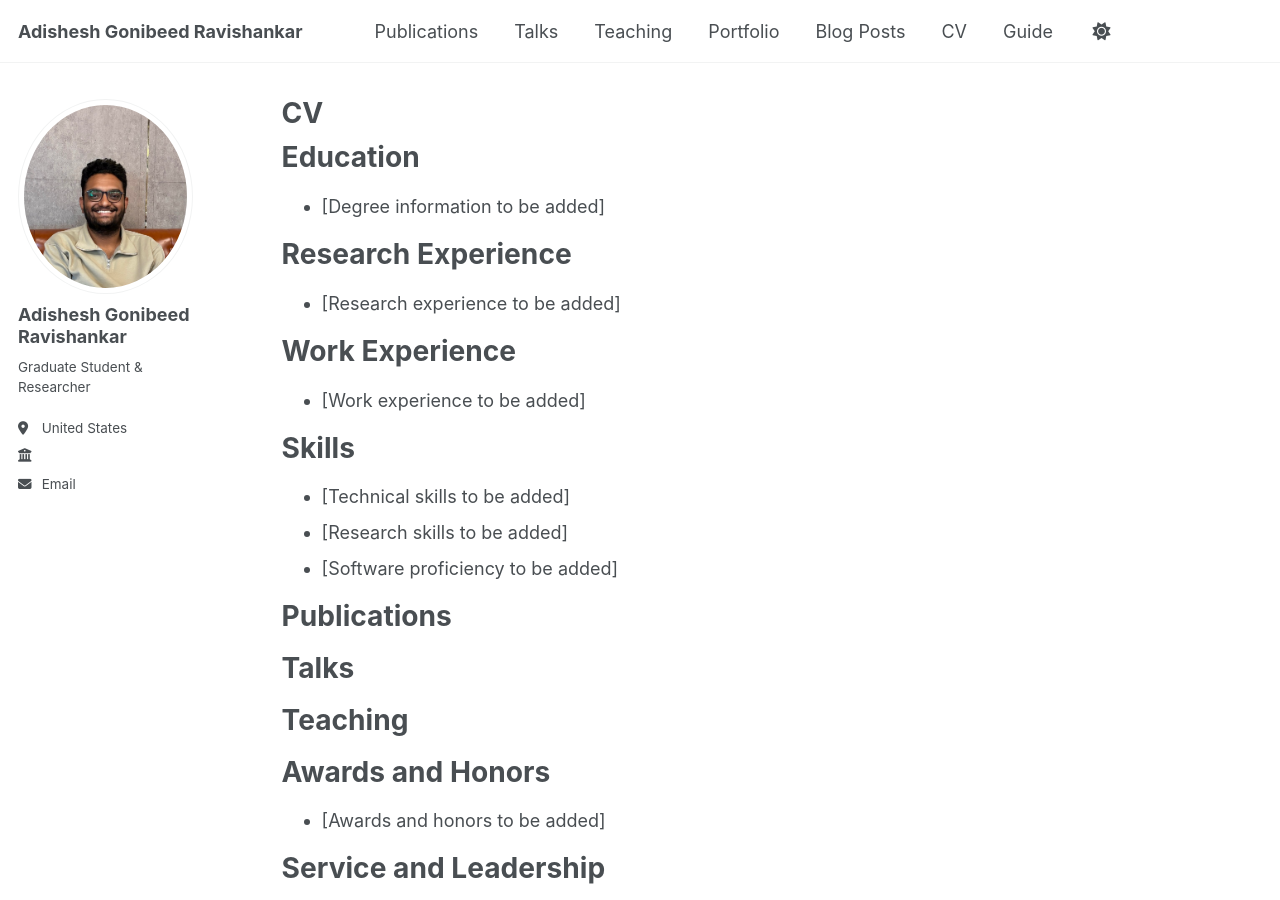
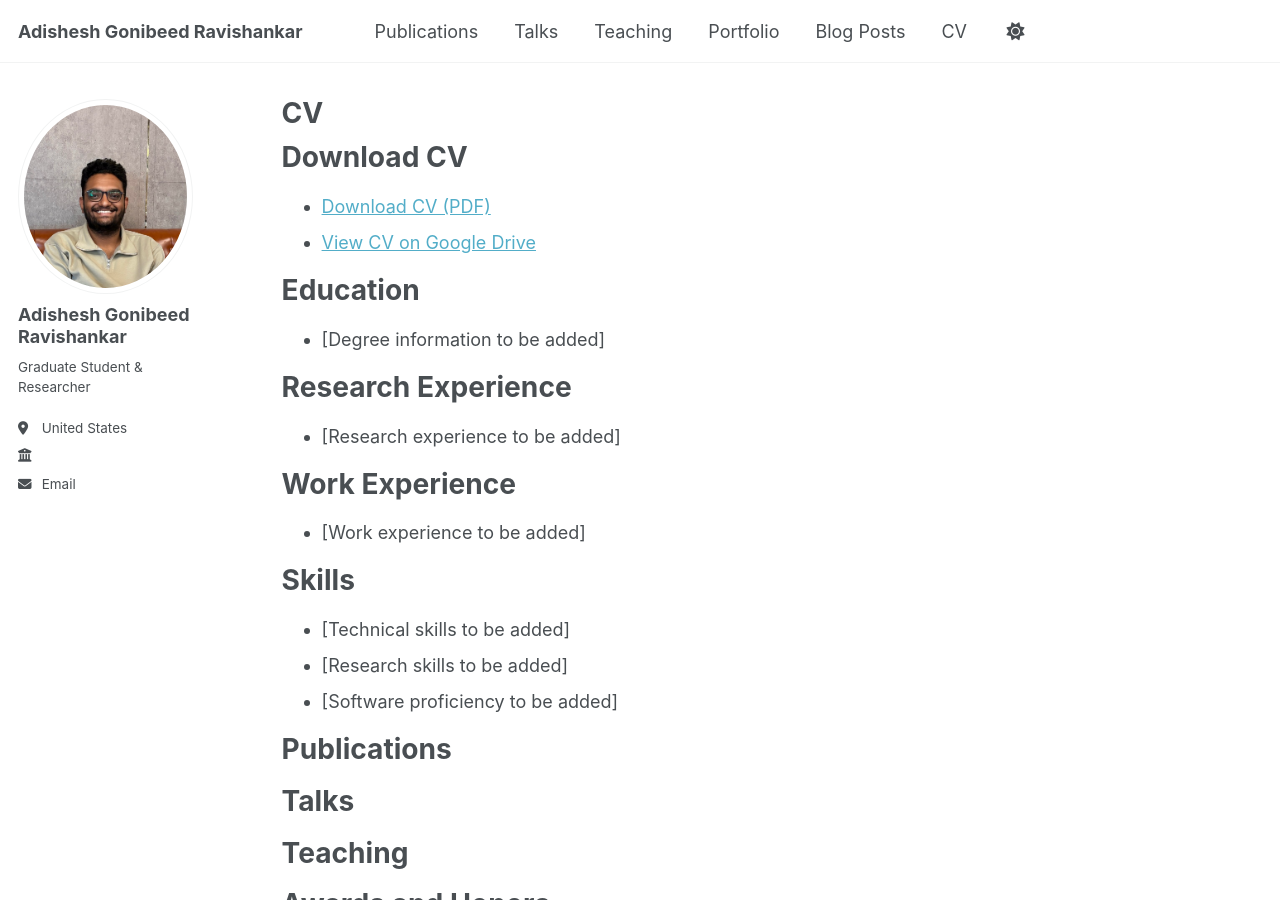
Before and after one commit to AGR19/agr19.github.io, a Jekyll site: the page built from _pages/cv.md, in a window 1280 px wide and 900 px high. Built offline with Jekyll 4.4.1, drawn with Linux system fonts in a browser that asks for light colours; a script that is not in the unit is left out.

Commit message:
Added CV

```diff
--- a/_data/navigation.yml
+++ b/_data/navigation.yml
@@ -28,6 +28,3 @@ main:
 
   # - title: "CV"
   #   url: /cv-json/
-
-  - title: "Guide"
-    url: /markdown/
--- a/_pages/cv.md
+++ b/_pages/cv.md
@@ -8,6 +8,11 @@ redirect_from:
 ---
 
 {% include base_path %}
+
+Download CV
+======
+* [Download CV (PDF)](/files/Adishesh_Gonibeed_Ravishankar.pdf)
+* [View CV on Google Drive](https://drive.google.com/file/d/1YeeT02SwtnfVJpfoR5erJy82tmCGZC2E/view?usp=share_link)
 
 Education
 ======
```
Also changed, not shown: 1 other file.
